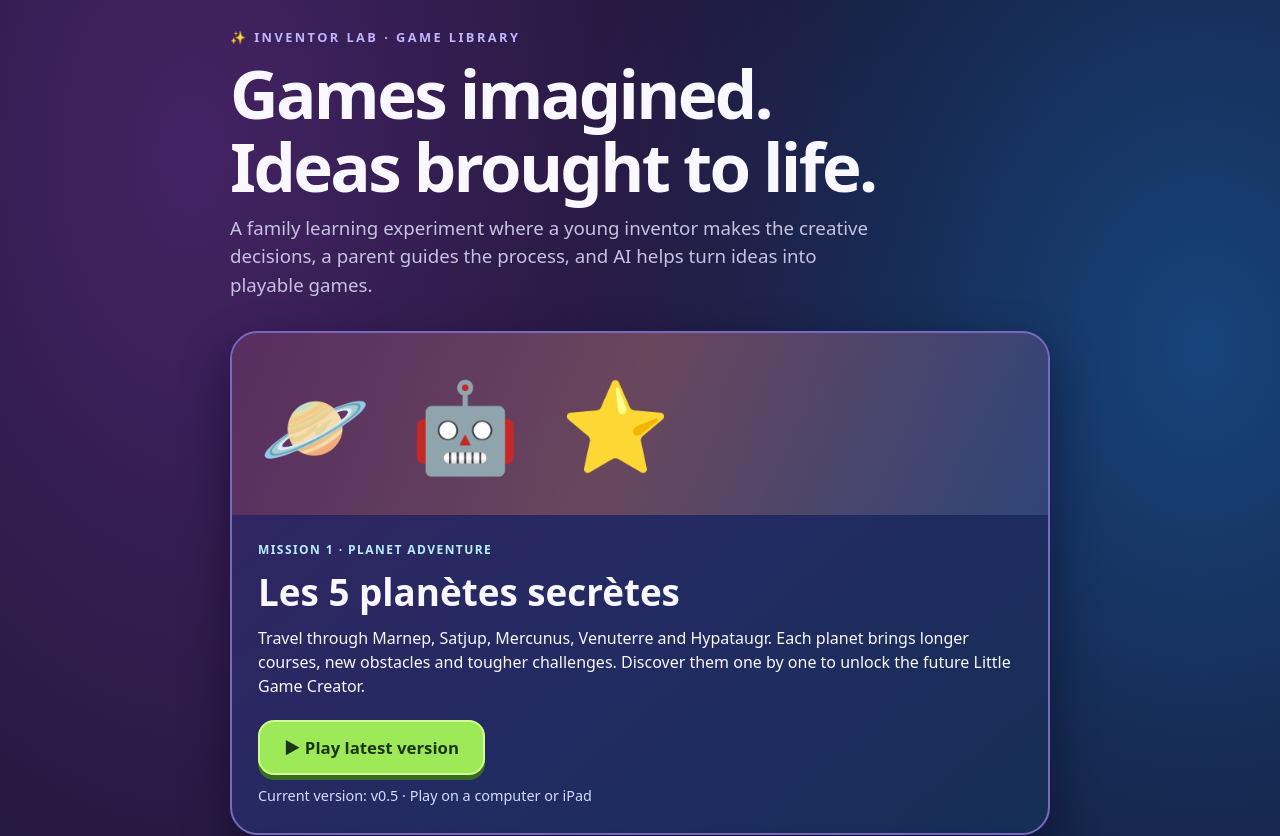
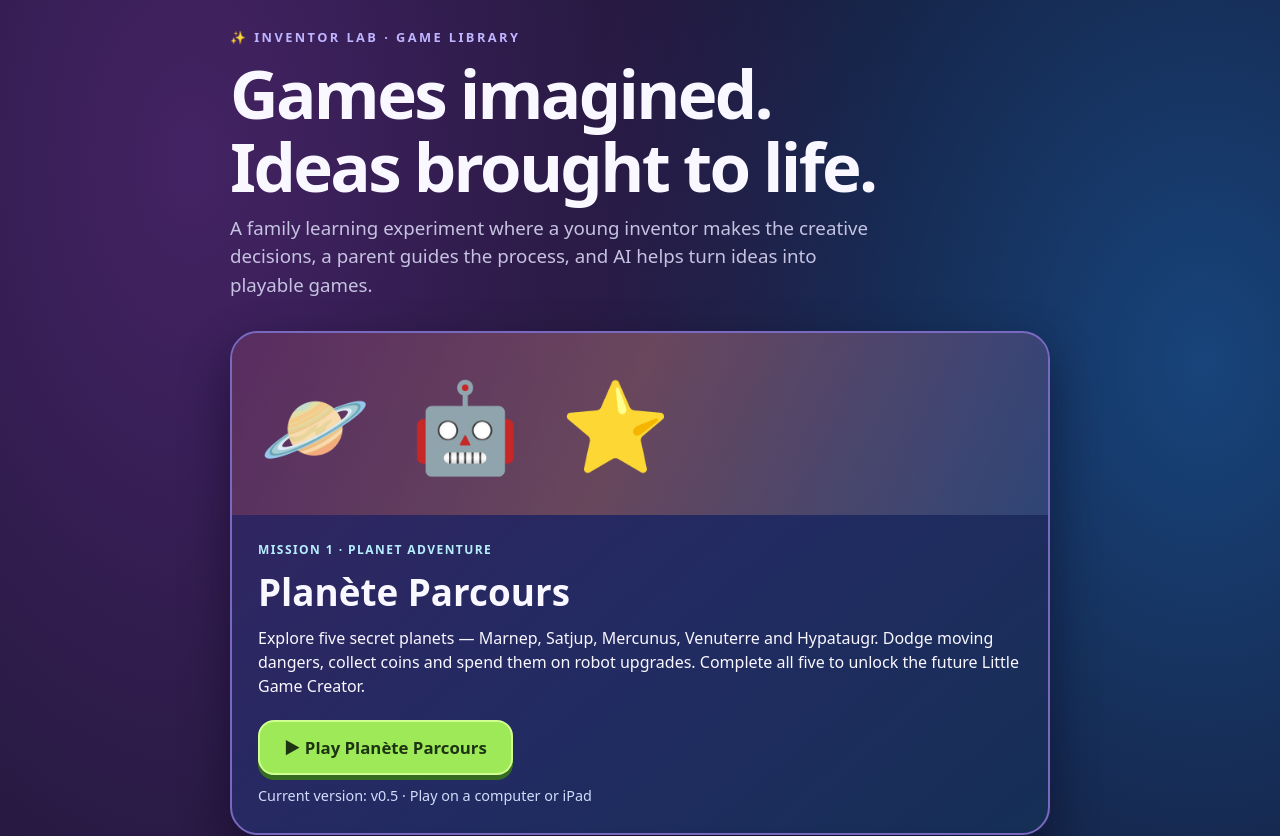
Before and after one commit to inventor-lab-games/inventor-lab-games, a plain HTML site: page index.html in a window 1280 px wide. Shown: the top 836 px of the page. Drawn offline with Linux system fonts and the light colour scheme; no server answers.

Commit message:
Feature Planète Parcours v0.5 on Inventor Lab Games homepage

```diff
--- a/index.html
+++ b/index.html
@@ -39,10 +39,10 @@ small{display:block;margin-top:26px;color:#aaa7c7}
 <div class="illustration" aria-hidden="true">🪐 🤖 ⭐</div>
 <div class="content">
 <div class="eyebrow">Mission 1 · Planet adventure</div>
-<h2 id="marnep-title">Les 5 planètes secrètes</h2>
-<p>Travel through Marnep, Satjup, Mercunus, Venuterre and Hypataugr. Each planet brings longer courses, new obstacles and tougher challenges. Discover them one by one to unlock the future Little Game Creator.</p>
-<a class="action" href="./marnep/" aria-label="Play the latest version of the five planets game">▶ Play latest version</a>
-<div class="meta">Current version: v0.4 · Play on a computer or iPad</div>
+<h2 id="marnep-title">Planète Parcours</h2>
+<p>Explore five secret planets — Marnep, Satjup, Mercunus, Venuterre and Hypataugr. Dodge moving dangers, collect coins and spend them on robot upgrades. Complete all five to unlock the future Little Game Creator.</p>
+<a class="action" href="./planete-parcours/" aria-label="Play the latest Planète Parcours game">▶ Play Planète Parcours</a>
+<div class="meta">Current version: v0.5 · Play on a computer or iPad</div>
 </div>
 </section>
 <section class="card" aria-labelledby="theanimall-title" style="margin-top:24px">
@@ -58,6 +58,7 @@ small{display:block;margin-top:26px;color:#aaa7c7}
 <section class="history" aria-labelledby="versions">
 <h3 id="versions">🗂 Earlier versions</h3>
 <p class="meta">Each release is kept separately so we can compare changes and revisit previous ideas.</p>
+<div class="version"><span><strong>v0.5</strong> — Renamed Planète Parcours; proper crouching obstacles, safer stars, music, coins and upgrades</span><a href="./marnep/versions/v0.5/">Play v0.5</a></div>
 <div class="version"><span><strong>v0.4</strong> — All five secret planets, drones, meteors, energy gates and saved progress</span><a href="./marnep/versions/v0.4/">Play v0.4</a></div>
 <div class="version"><span><strong>v0.3</strong> — Satjup, a longer second level with moving hazards</span><a href="./marnep/versions/v0.3/">Play v0.3</a></div>
 <div class="version"><span><strong>v0.2</strong> — Ladder descent added</span><a href="./marnep/versions/v0.2/">Play v0.2</a></div>
@@ -75,7 +76,7 @@ small{display:block;margin-top:26px;color:#aaa7c7}
 (async () => {
   const meta = document.querySelector('.card .meta');
   const history = document.querySelector('.history');
-  const base = new URL('./marnep/index.html', location.href);
+  const base = new URL('./planete-parcours/index.html', location.href);
   base.searchParams.set('release_check', String(Date.now()));
   const titleVersion = /(?:^|[^\w])v(\d+(?:\.\d+)+)(?:$|[^\d])/i;
   const versionParts = s => s.replace(/^v/i, '').split('.').map(Number);
@@ -104,7 +105,8 @@ small{display:block;margin-top:26px;color:#aaa7c7}
 
     // Update the title when the game introduces another named planet.
     const gameName = document.querySelector('#marnep-title');
-    if (gameName && /Satjup/i.test(gameTitle)) gameName.textContent = 'Marnep & Satjup';
+    if (gameName && /Planète Parcours/i.test(gameTitle)) gameName.textContent = 'Planète Parcours';
+    else if (gameName && /Satjup/i.test(gameTitle)) gameName.textContent = 'Marnep & Satjup';
 
     // Use the actual GitHub archive folders so new versions appear automatically.
     const archiveUrl =
```
